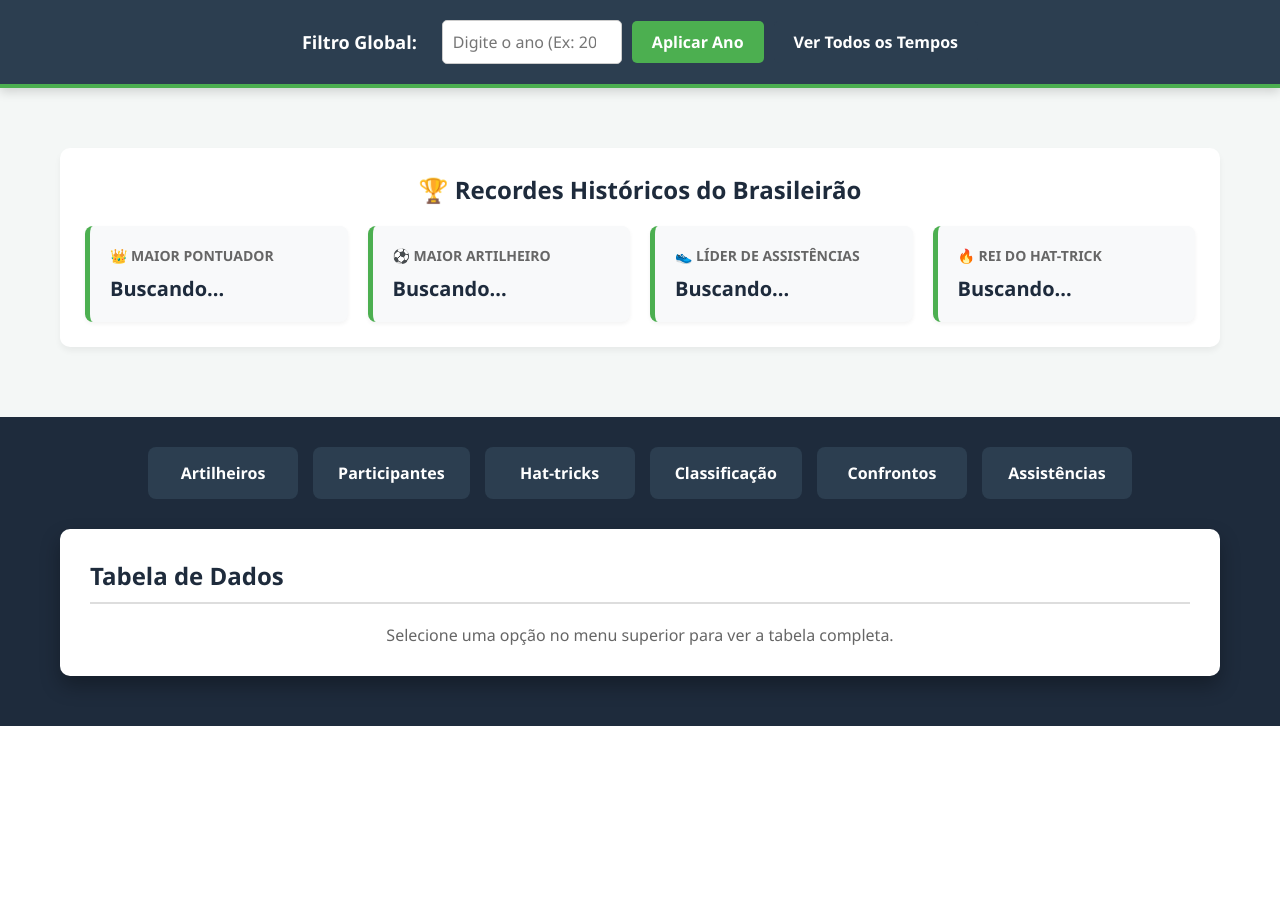
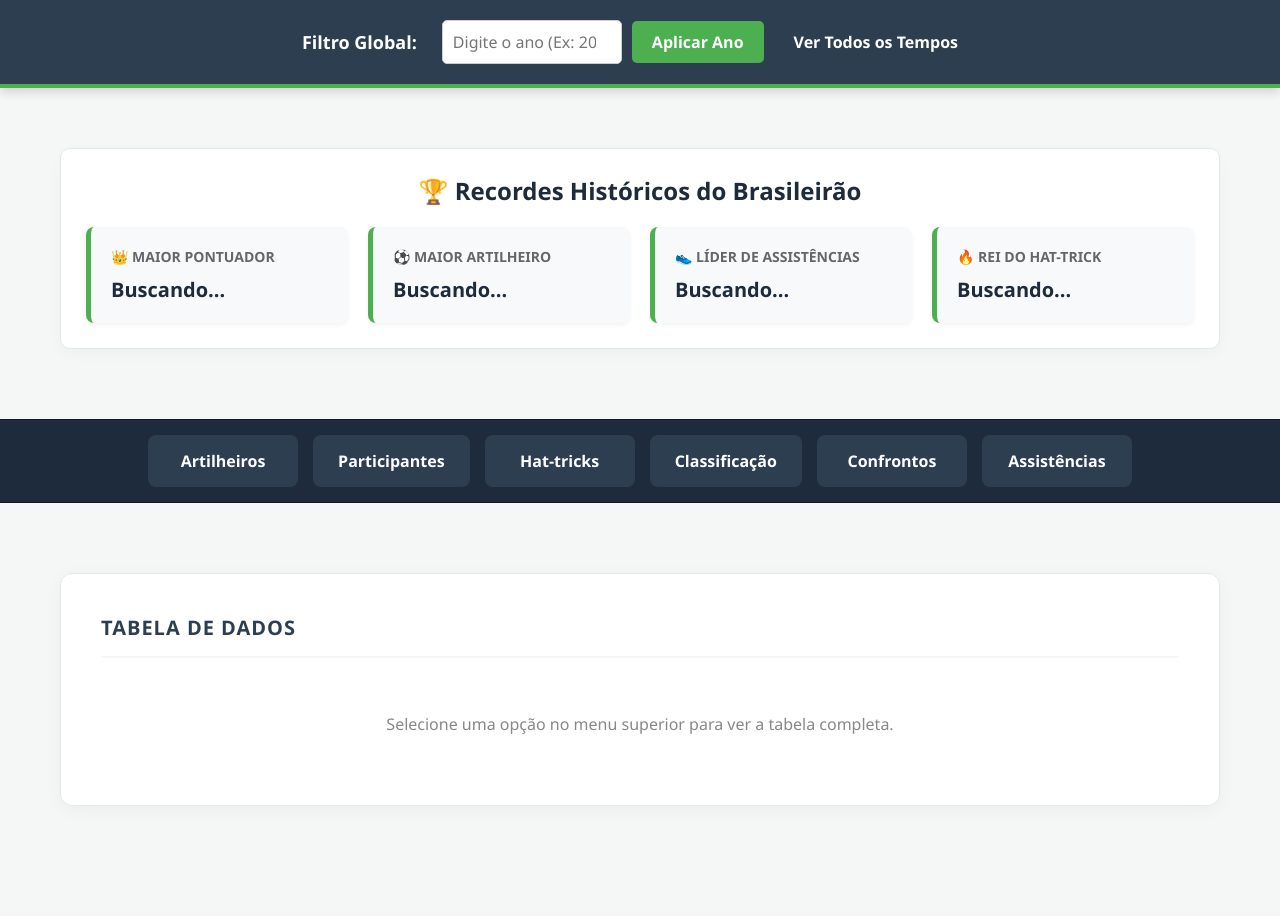
Before and after one commit to WesleiSantos13/crawler_Brasileirao, a Flask app: page / in a window 1280 px wide. Shown: the part 169-1085 px from the top of the page. Before the commit the page ends 895 px from the top, so only its background shows below. Run offline with Flask 3, Linux system fonts and the light colour scheme; data that the repository does not hold is empty.

Commit message:
Update index.html

```diff
--- a/templates/index.html
+++ b/templates/index.html
@@ -23,7 +23,7 @@
     </section>
 
     <main class="container" style="margin-top: 30px;">
-        <section class="estatisticas-section">
+        <section class="estatisticas-section" style="box-shadow: 0 4px 15px rgba(0,0,0,0.03); border: 1px solid #e1e8ed;">
             <h2 id="titulo-estatisticas">🏆 Recordes Históricos do Brasileirão</h2>
 
             <div class="cards-grid">
@@ -47,9 +47,8 @@
         </section>
     </main>
 
-    <section style="background-color: #1e2b3c; padding: 20px 0 50px 0;">
-
-        <nav class="top-nav" style="padding: 10px 20px 30px 20px; background: transparent;">
+    <div style="background-color: #1e2b3c; padding: 15px 0; border-top: 1px solid #111a24; border-bottom: 1px solid #111a24;">
+        <nav class="top-nav" style="background: transparent; padding: 0; margin: 0;">
             <button onclick="carregarDados('artilharia')">Artilheiros</button>
             <button onclick="carregarDados('participantes')">Participantes</button>
             <button onclick="carregarDados('hattricks')">Hat-tricks</button>
@@ -57,17 +56,20 @@
             <button onclick="carregarDados('confrontos')">Confrontos</button>
             <button onclick="carregarDados('assistencias')">Assistências</button>
         </nav>
+    </div>
 
-        <div class="container" style="padding-top: 0; padding-bottom: 0;">
-            <div style="background: white; padding: 30px; border-radius: 10px; box-shadow: 0 10px 20px rgba(0,0,0,0.3);">
-                <h2 id="titulo-pagina" style="color: #1e2b3c; border-bottom: 2px solid #ddd; padding-bottom: 10px; margin-bottom: 20px;">Tabela de Dados</h2>
-                <div id="conteudo">
-                    <p style="text-align: center; color: #666;">Selecione uma opção no menu superior para ver a tabela completa.</p>
-                </div>
+    <main class="container" style="margin-top: 40px; margin-bottom: 80px;">
+        <div style="background: white; padding: 40px; border-radius: 12px; box-shadow: 0 4px 20px rgba(0,0,0,0.04); border: 1px solid #e1e8ed;">
+            <h2 id="titulo-pagina" style="color: #2c3e50; border-bottom: 2px solid #f4f7f6; padding-bottom: 15px; margin-bottom: 25px; text-transform: uppercase; font-size: 20px; letter-spacing: 1px;">
+                Tabela de Dados
+            </h2>
+            <div id="conteudo">
+                <p style="text-align: center; color: #888; padding: 30px 0; font-size: 16px;">
+                    Selecione uma opção no menu superior para ver a tabela completa.
+                </p>
             </div>
         </div>
-
-    </section>
+    </main>
 
     <script src="{{ url_for('static', filename='js/main.js') }}"></script>
 </body>
```
